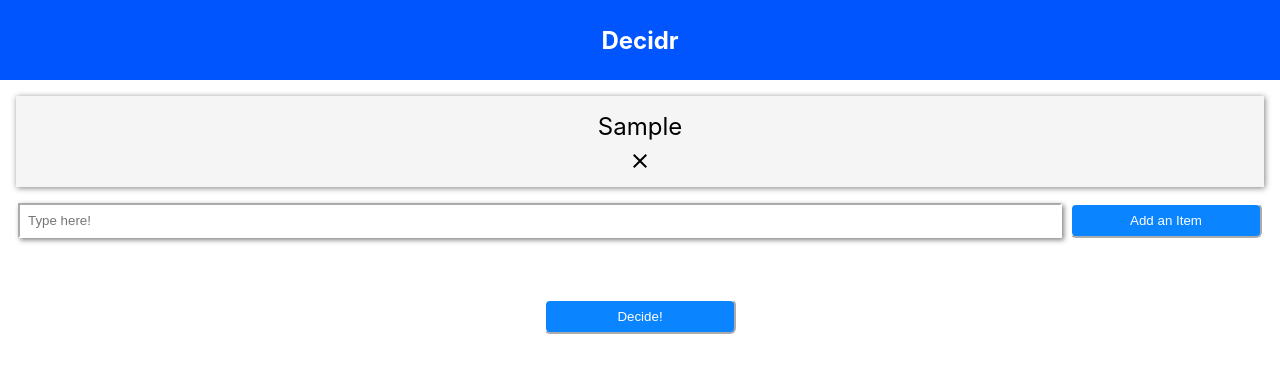
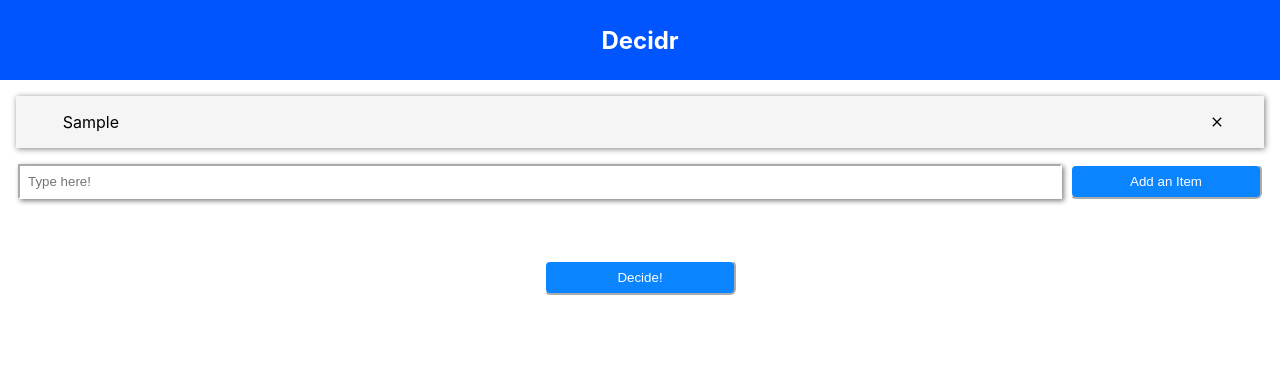
Before and after one commit to alberme/decidr, a React (Create React App) app: page / in a window 1280 px wide. Both pictures are taken after typing "Sample" into the empty fields and a click on the button "Add an Item". Shown: the top 372 px of the page. Built offline with nearby package versions, Linux system fonts and the light colour scheme.

Commit message:
fix(style): align item and icon

```diff
--- a/src/App.css
+++ b/src/App.css
@@ -64,8 +64,20 @@ footer {
   padding: 0.5rem 0.5rem 0 0.6rem;
 }
 
+.list-item-container {
+  display: flex;
+  flex-direction: row;
+  justify-content: space-between;
+  align-items: center;
+  width: 95%;
+}
+
+.list-item-text {
+  font-size: 1rem;
+}
+
 .list-selection-container {
-  font-size: 2rem;
+  font-size: 4rem;
 }
 
 .list-display-container {
@@ -78,7 +90,6 @@ footer {
   margin: 1rem;
   background-color: whitesmoke;
   box-shadow: 1px 1px 6px gray;
-  font-size: 1.5rem;
 }
 
 .list-display-container p {
```
